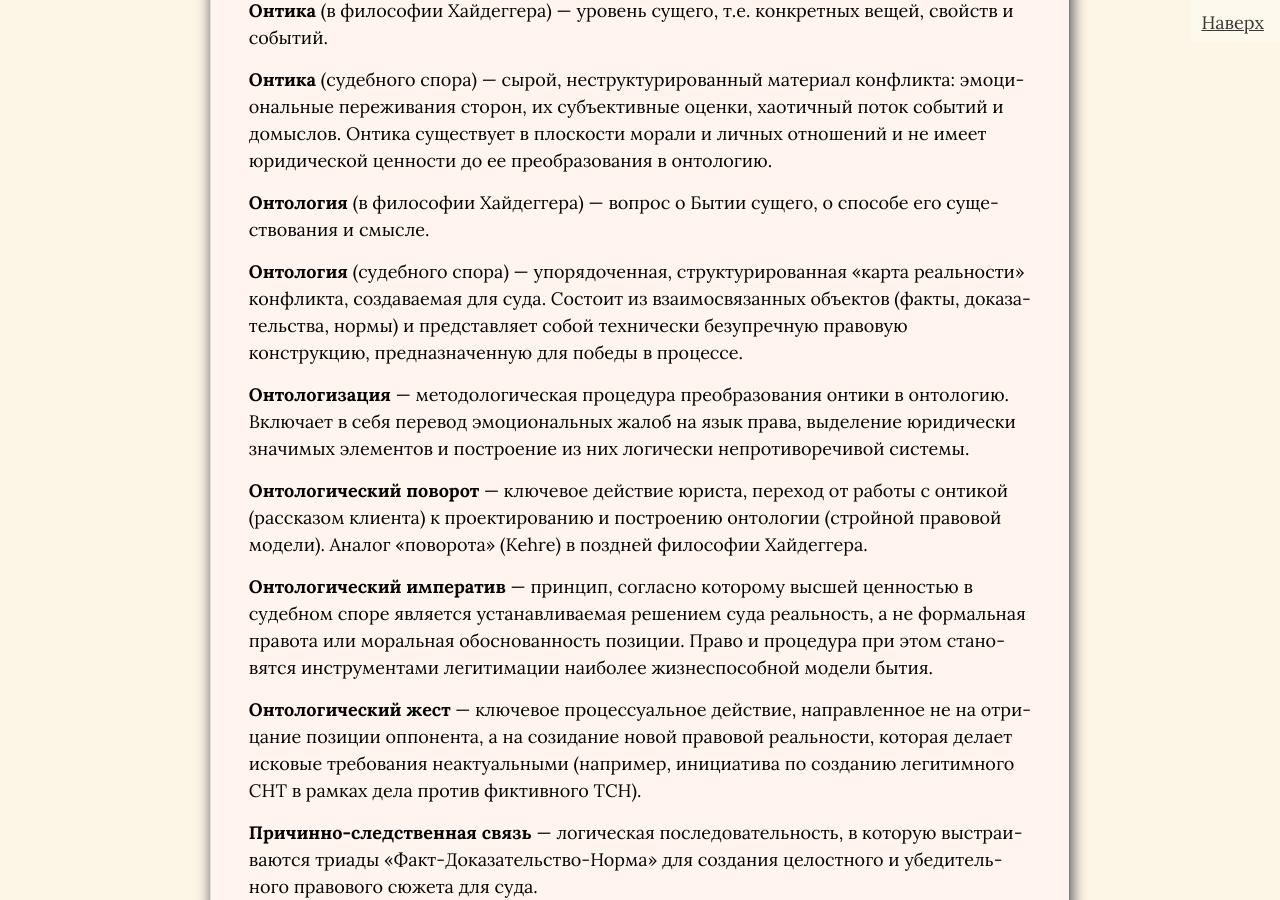
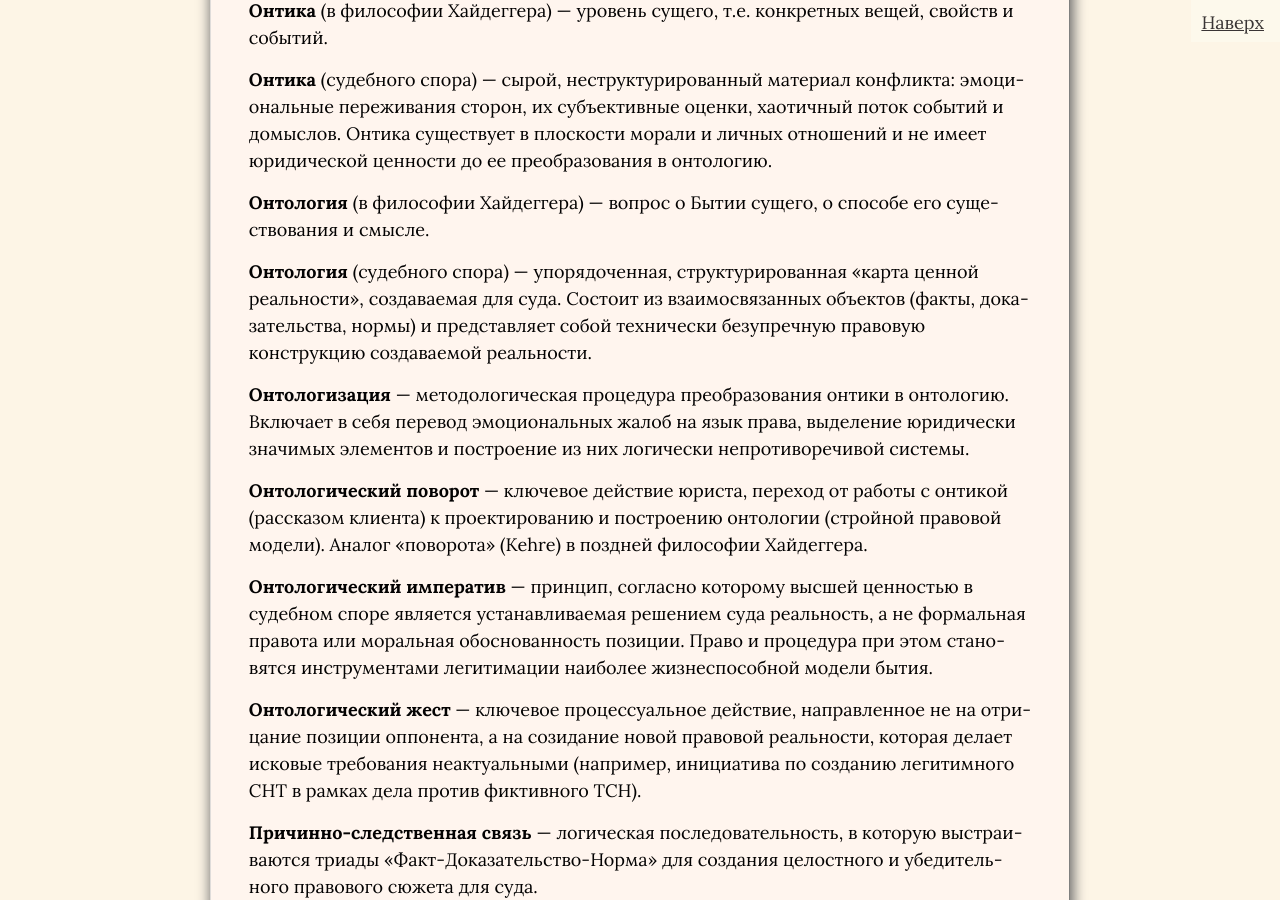
Before and after one commit to SergSi/land-use-art, a Jekyll site: the page built from _posts/2025-10-18-train.md, in a window 1280 px wide and 900 px high, scrolled down 37995 px. Built offline with Jekyll 4.4.1, drawn with Linux system fonts in a browser that asks for light colours; some web fonts are replaced.

Commit message:
Update 2025-10-18-train.md

```diff
--- a/_posts/2025-10-18-train.md
+++ b/_posts/2025-10-18-train.md
@@ -846,7 +846,7 @@ number="6"
 
 **Онтология** (в философии Хайдеггера) — вопрос о Бытии сущего, о способе его существования и смысле.
 
-**Онтология** (судебного спора) — упорядоченная, структурированная «карта реальности» конфликта, создаваемая для суда. Состоит из взаимосвязанных объектов (факты, доказательства, нормы) и представляет собой технически безупречную правовую конструкцию, предназначенную для победы в процессе.
+**Онтология** (судебного спора) — упорядоченная, структурированная «карта ценной реальности», создаваемая для суда. Состоит из взаимосвязанных объектов (факты, доказательства, нормы) и представляет собой технически безупречную правовую конструкцию создаваемой реальности.
 
 **Онтологизация** — методологическая процедура преобразования онтики в онтологию. Включает в себя перевод эмоциональных жалоб на язык права, выделение юридически значимых элементов и построение из них логически непротиворечивой системы.
 
```
